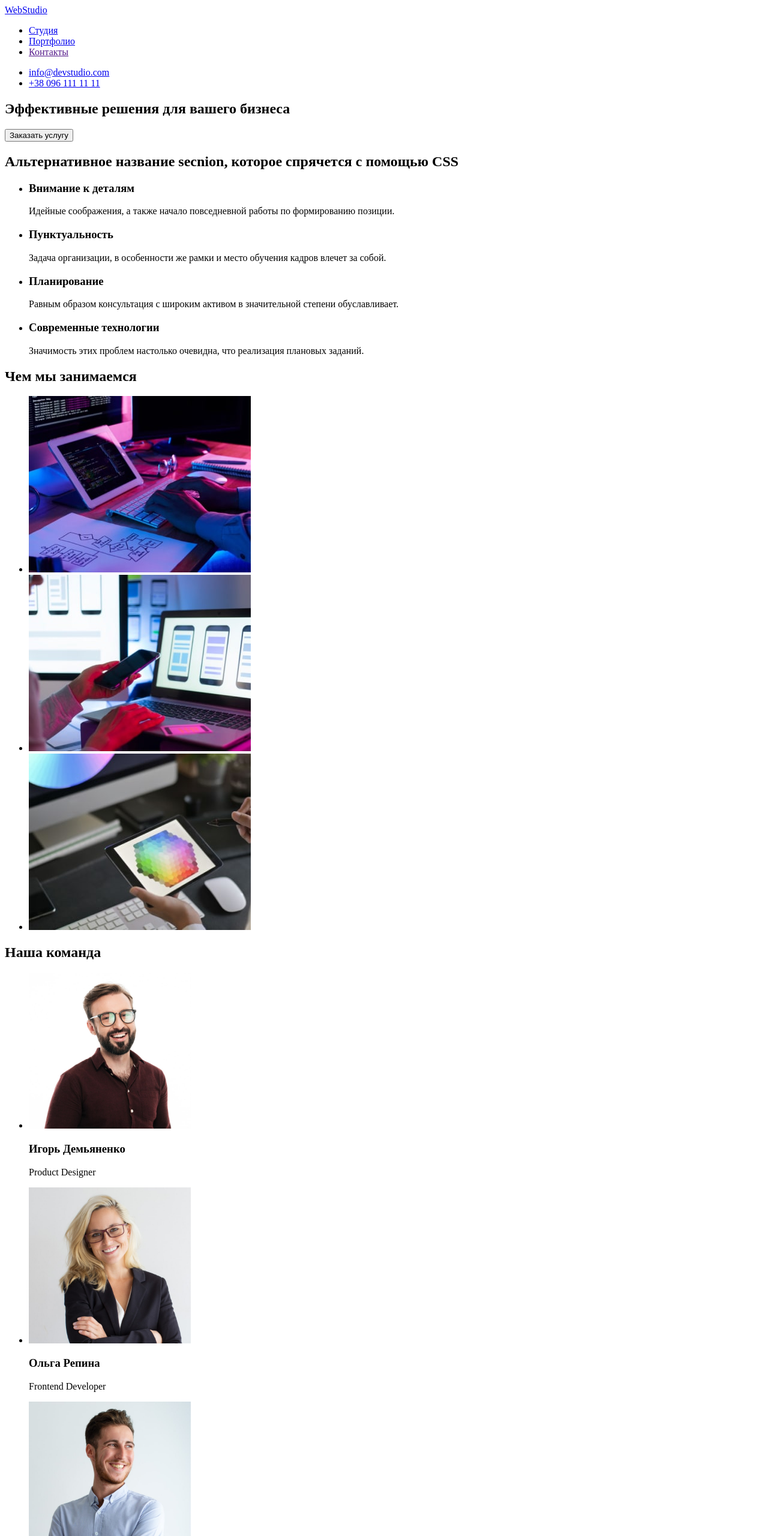
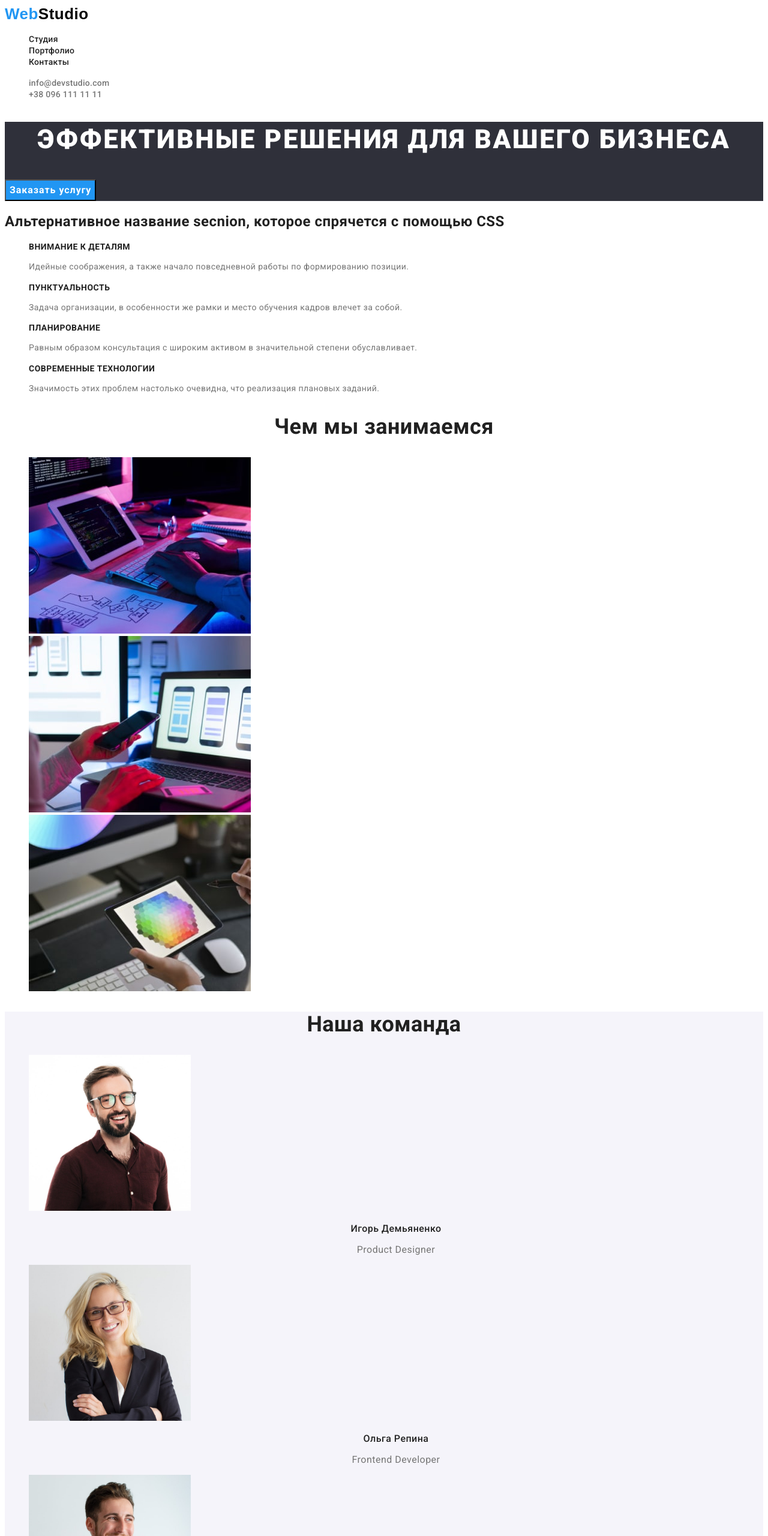
Before and after one commit to MaazurSerg/goit-markup-hw-02, a plain HTML site: page index.html in a window 1280 px wide. Shown: the top 2560 px of the page at 60% size. Drawn offline with Linux system fonts and the light colour scheme.

Commit message:
Добавляет стили CSS
Стили CSS для файлов porfolio.html и index.html

```diff
--- /dev/null
+++ b/css/style.css
@@ -0,0 +1,243 @@
+:root {
+  --primary-title-color: #ffffff;
+  --secondary-title-color: #212121;
+  --primary-text-color: #212121;
+  --secondary-text-color: #757575;
+  --third-text-color: #2196f3;
+}
+
+body {
+  font-family: "Roboto", sans-serif;
+  color: #212121;
+  letter-spacing: 0.03em;
+}
+
+.list {
+  list-style: none;
+}
+
+.link {
+  text-decoration: none;
+}
+
+/* Шапка сайта*/
+
+.header-link {
+  font-weight: 500;
+  font-size: 14px;
+  line-height: calc(16 / 14);
+  letter-spacing: 0.02em;
+  color: var(--primary-text-color);
+}
+.header-link:hover,
+.header-link:focus,
+.header-link:active {
+  color: var(--third-text-color);
+}
+
+.header-contacts-link {
+  font-weight: 500;
+  font-size: 14px;
+  line-height: calc(16 / 14);
+  letter-spacing: 0.02em;
+  color: var(--secondary-text-color);
+}
+.header-contacts-link:hover,
+.header-contacts-link:focus,
+.header-contacts-link:active {
+  color: var(--third-text-color);
+}
+
+.header-logo {
+  font-family: "Ralewey", sans-serif;
+  font-weight: 700;
+  font-size: 26px;
+  line-height: calc(31 / 26);
+
+  color: var(--third-text-color);
+}
+
+.header-logo-span {
+  font-family: "Ralewey", sans-serif;
+  font-weight: 700;
+  font-size: 26px;
+  line-height: calc(31 / 26);
+
+  color: #000000;
+}
+
+/* Герой */
+
+.hero-btn {
+  font-family: inherit;
+  font-weight: 700;
+  font-size: 16px;
+  line-height: 1.87;
+  letter-spacing: 0.06em;
+  background: #2196f3;
+  cursor: pointer;
+
+  color: #ffffff;
+}
+
+.hero-title {
+  font-weight: 900;
+  font-size: 44px;
+  line-height: 1.36;
+
+  text-align: center;
+  letter-spacing: 0.06em;
+  text-transform: uppercase;
+  color: var(--primary-title-color);
+}
+
+.hero {
+  background: #2f303a;
+}
+
+/*Преимущества */
+
+.content-text {
+  font-size: 14px;
+  line-height: 1.71;
+  letter-spacing: 0.03em;
+
+  color: var(--secondary-text-color);
+}
+
+.content-title {
+  font-weight: 700;
+  font-size: 14px;
+  line-height: calc(16 / 14);
+  text-transform: uppercase;
+
+  color: var(--secondary-title-color);
+}
+
+/*Чем занимаемся */
+
+.job-title {
+  font-weight: 700;
+  font-size: 36px;
+  line-height: calc(42 / 36);
+  text-align: center;
+
+  color: var(--secondary-title-color);
+}
+
+/*Команда */
+
+.team-title {
+  font-weight: 700;
+  font-size: 36px;
+  line-height: calc(42 / 36);
+  text-align: center;
+
+  color: var(--secondary-title-color);
+}
+
+.team-subtitle {
+  font-weight: 500;
+  font-size: 16px;
+  line-height: calc(19 / 16);
+  text-align: center;
+
+  color: var(--secondary-title-color);
+}
+
+.team-text {
+  font-size: 16px;
+  line-height: calc(19 / 16);
+  text-align: center;
+
+  color: var(--secondary-text-color);
+}
+
+.team {
+  background: #f5f4fa;
+}
+
+/* Портфолио */
+
+.card-btn {
+  font-family: inherit;
+  font-weight: 500;
+  font-size: 16px;
+  line-height: 1.62;
+  background: #f5f4fa;
+  cursor: pointer;
+
+  color: var(--primary-text-color);
+}
+
+.card-btn:hover,
+.card-btn:focus,
+.card-btn:active {
+  background: #2196f3;
+  color: #ffffff;
+}
+
+.card-text {
+  font-size: 16px;
+  line-height: 1.87;
+
+  color: var(--secondary-text-color);
+}
+
+.card-subtitle {
+  font-weight: 700;
+  font-size: 18px;
+  line-height: 2;
+  letter-spacing: 0.06em;
+
+  color: var(--secondary-title-color);
+}
+
+/*Футер */
+
+.footer-link {
+  font-weight: 400;
+  font-size: 14px;
+  line-height: 1.71;
+
+  color: rgba(255, 255, 255, 0.6);
+}
+
+.footer-link:hover,
+.footer-link:focus,
+.footer-link:active {
+  color: var(--third-text-color);
+}
+
+.footer-text {
+  font-size: 14px;
+  line-height: 1.71;
+
+  color: var(--primary-title-color);
+}
+
+.footer-logo {
+  font-family: "Ralewey", sans-serif;
+  font-weight: 700;
+  font-size: 26px;
+  line-height: calc(31 / 26);
+
+  color: var(--third-text-color);
+}
+
+.footer-logo-span {
+  font-family: "Ralewey", sans-serif;
+  font-weight: 700;
+  font-size: 26px;
+  line-height: calc(31 / 26);
+
+  color: #ffffff;
+}
+
+.address {
+  font-style: normal;
+}
+
+.footer {
+  background: #2f303a;
+}
--- a/index.html
+++ b/index.html
@@ -5,105 +5,133 @@
     <meta charset="UTF-8">
     <meta http-equiv="X-UA-Compatible" content="IE=edge">
     <meta name="viewport" content="width=device-width, initial-scale=1.0">
-    <title>Document</title>
+    <title>WebStudio</title>
+    <link rel="preconnect" href="https://fonts.googleapis.com">
+    <link rel="preconnect" href="https://fonts.gstatic.com" crossorigin>
+    <link href="https://fonts.googleapis.com/css2?family=Raleway:wght@700&family=Roboto:wght@400;500;700;900&display=swap"
+        rel="stylesheet">
+    <link rel="stylesheet" href="./css/style.css">
 </head>
 
 <body>
     <!--Шапка сайта-->
-    <header>
-        <nav>
-            <a href="./index.html" lang="en">Web<span>Studio</span></a>
+    <header class="header">
+        <nav class="nav">
+            <a href="./index.html" class="header-logo link" lang="en">Web<span class="header-logo-span">Studio</span></a>
 
-            <ul>
-                <li><a href="./index.html">Студия</a></li>
-                <li><a href="./portfolio.html">Портфолио</a></li>
-                <li><a href="">Контакты</a></li>
+            <ul class="header-list list">
+                <li class="header-item">
+                    <a class="header-link link" href="./index.html">Студия</a>
+                </li>
+                <li class="header-item">
+                    <a class="header-link link" href="./portfolio.html">Портфолио</a>
+                </li>
+                <li class="header-item">
+                    <a class="header-link link" href="">Контакты</a>
+                </li>
             </ul>
         </nav>
-        <ul>
-            <li><a href="mailto:info@devstudio.com">info@devstudio.com</a></li>
-            <li><a href="tel:+380961111111">+38 096 111 11 11</a></li>
+        <ul class="header-list list">
+            <li class="header-contacts-item">
+                <a class="header-contacts-link link" href="mailto:info@devstudio.com">info@devstudio.com</a>
+            </li>
+            <li class="header-contacts-item">
+                <a class="header-contacts-link link" href="tel:+380961111111">+38 096 111 11 11</a>
+            </li>
         </ul>
     </header>
 
     <main>
         <!--Герой-->
-        <section>
-            <h1>Эффективные решения для вашего бизнеса</h1>
-            <button>Заказать услугу</button>
+        <section class="hero">
+            <h1 class="hero-title">Эффективные решения для вашего бизнеса</h1>
+            <button class="hero-btn btn" type="button">Заказать услугу</button>
         </section>
 
         <!--Преимущества-->
-        <section>
+        <section class="content">
             <h2>Альтернативное название secnion, которое спрячется с помощью CSS</h2>
-            <ul>
-                <li>
-                    <h3>Внимание к деталям</h3>
-                    <p>Идейные соображения, а также начало повседневной работы по формированию позиции.</p>
+            <ul class="content-list list">
+                <li class="content-item">
+                    <h3 class="content-title">Внимание к деталям</h3>
+                    <p class="content-text">Идейные соображения, а также начало повседневной работы по формированию позиции.</p>
                 </li>
 
-                <li>
-                    <h3>Пунктуальность</h3>
-                    <p>Задача организации, в особенности же рамки и место обучения кадров влечет за собой.</p>
+                <li class="content-item">
+                    <h3 class="content-title">Пунктуальность</h3>
+                    <p class="content-text">Задача организации, в особенности же рамки и место обучения кадров влечет за собой.</p>
                 </li>
 
-                <li>
-                    <h3>Планирование</h3>
-                    <p>Равным образом консультация с широким активом в значительной степени обуславливает.</p>
+                <li class="content-item">
+                    <h3 class="content-title">Планирование</h3>
+                    <p class="content-text">Равным образом консультация с широким активом в значительной степени обуславливает.</p>
                 </li>
 
-                <li>
-                    <h3>Современные технологии</h3>
-                    <p>Значимость этих проблем настолько очевидна, что реализация плановых заданий.</p>
+                <li class="content-item">
+                    <h3 class="content-title">Современные технологии</h3>
+                    <p class="content-text">Значимость этих проблем настолько очевидна, что реализация плановых заданий.</p>
                 </li>
             </ul>
         </section>
 
         <!--Чем занимаемся-->
-        <section>
-            <h2>Чем мы занимаемся</h2>
-            <ul>
-                <li><img src="./images/box1.jpg" alt="набор кода за компьтером" width="370"></li>
-                <li><img src="./images/box2.jpg" alt="работа за ноутбуком" width="370"></li>
-                <li><img src="./images/box3.jpg" alt="работа с цветовой палитрой на планшете" width="370"></li>
+        <section class="job">
+            <h2 class="job-title">Чем мы занимаемся</h2>
+            <ul class="job-list list">
+                <li class="job-item">
+                    <img src="./images/box1.jpg" alt="набор кода за компьтером" width="370"></li>
+                <li class="job-item">
+                    <img src="./images/box2.jpg" alt="работа за ноутбуком" width="370"></li>
+                <li class="job-item">
+                    <img src="./images/box3.jpg" alt="работа с цветовой палитрой на планшете" width="370"></li>
             </ul>
         </section>
 
-        <section>
-            <h2>Наша команда</h2>
-            <ul>
-                <li><img src="./images/img.jpg" alt="Игорь Демьяненко" width="270">
-                    <h3>Игорь Демьяненко</h3>
-                    <p lang="en">Product Designer</p>
+        <!--Команда  -->
+        <section class="team">
+            <h2 class="team-title">Наша команда</h2>
+            <ul class="team-list list">
+                <li class="team-item">
+                    <img src="./images/img.jpg" alt="Игорь Демьяненко" width="270">
+                    <h3 class="team-subtitle">Игорь Демьяненко</h3>
+                    <p class="team-text" lang="en">Product Designer</p>
                 </li>
 
-                <li><img src="./images/img(1).jpg" alt="Ольга Репина" width="270">
-                    <h3>Ольга Репина</h3>
-                    <p lang="en">Frontend Developer</p>
+                <li class="team-item">
+                    <img src="./images/img(1).jpg" alt="Ольга Репина" width="270">
+                    <h3 class="team-subtitle">Ольга Репина</h3>
+                    <p class="team-text" lang="en">Frontend Developer</p>
                 </li>
 
-                <li><img src="./images/img(2).jpg" alt="Николай Тарасов" width="270">
-                    <h3>Николай Тарасов</h3>
-                    <p lang="en">Marketing</p>
+
+                <li class="team-item">
+                    <img src="./images/img(2).jpg" alt="Николай Тарасов" width="270">
+                    <h3 class="team-subtitle">Николай Тарасов</h3>
+                    <p class="team-text" lang="en">Marketing</p>
                 </li>
 
-                <li><img src="./images/img(3).jpg" alt="Михаил Ермаков" width="270">
-                    <h3>Михаил Ермаков</h3>
-                    <p lang="en">UI Designer</p>
+                <li class="team-item">
+                    <img src="./images/img(3).jpg" alt="Михаил Ермаков" width="270">
+                    <h3 class="team-subtitle">Михаил Ермаков</h3>
+                    <p class="team-text" lang="en">UI Designer</p>
                 </li>
             </ul>
         </section>
     </main>
 
     <!--Футер-->
-    <footer>
-        <a href="./index.html" lang="en">Web<span>Studio</span></a>
+    <footer class="footer">
+        <a href="./index.html" class="footer-logo link" lang="en">Web<span class="footer-logo-span">Studio</span></a>
 
-        <address>
-            <p>г. Киев, пр-т Леси Украинки, 26</p>
-            <ul>
-                <li><a href="mailto:info@example.com">info@example.com</a></li>
-                <li><a href="tel:+380991111111">+38 099 111 11 11</a></li>
+        <address class="address">
+            <p class="footer-text">г. Киев, пр-т Леси Украинки, 26</p>
+            <ul class="footer-list list">
+                <li class="footer-item">
+                    <a class="footer-link link" href="mailto:info@example.com">info@example.com</a>
+                </li>
+                <li class="footer-item">
+                    <a class="footer-link link" href="tel:+380991111111">+38 099 111 11 11</a>
+                </li>
             </ul>
         </address>
     </footer>
```
Also changed, not shown: portfolio.html (+83 -54 lines).
